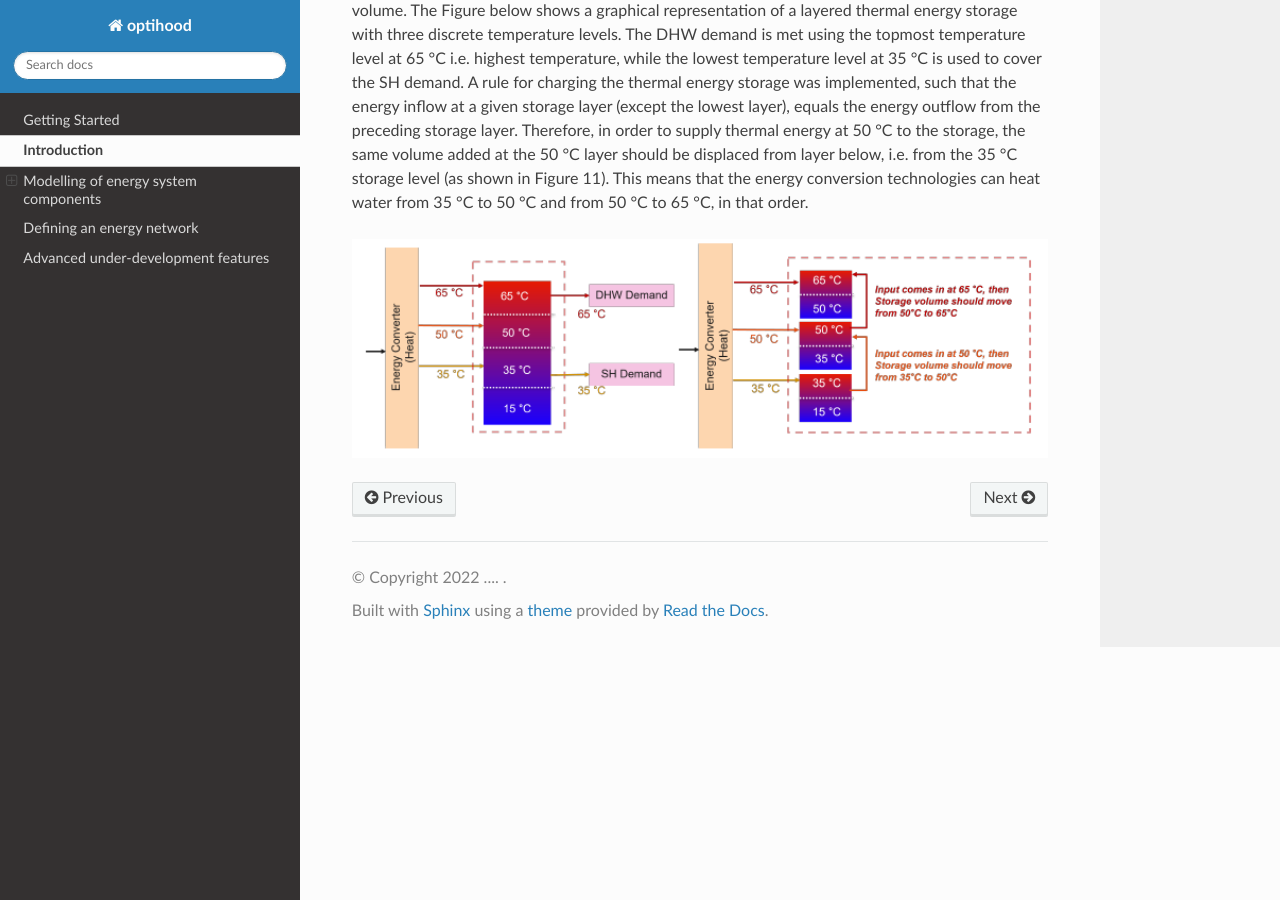
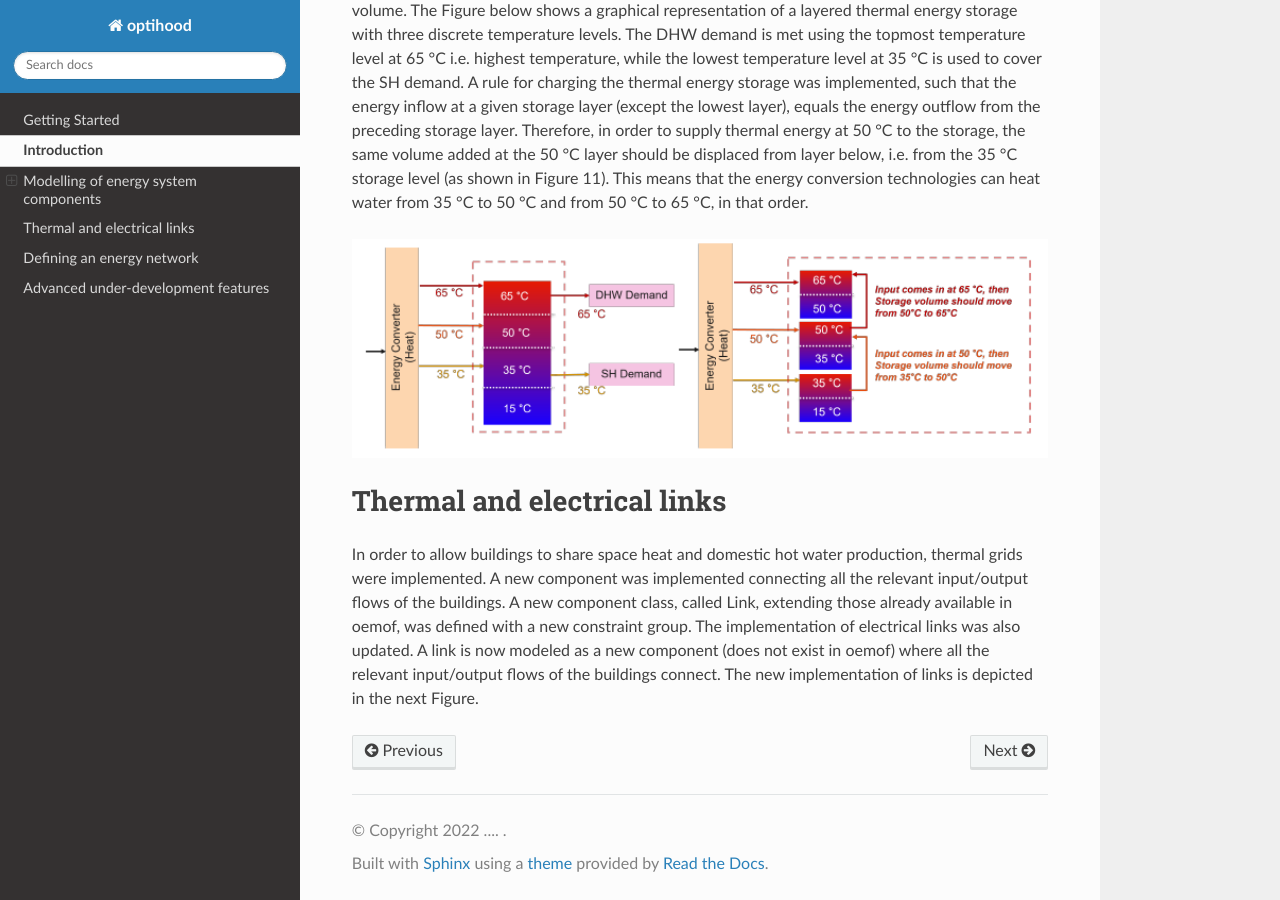
Before and after one commit to SPF-OST/optihood, a Sphinx documentation site: the page built from docs/guide/energy_system_component_models.rst, in a window 1280 px wide and 900 px high, scrolled down 10606 px. Built offline with Sphinx 7.4.7 and the Read the Docs theme 2.0.0, drawn with Linux system fonts in a browser that asks for light colours; pages that are not in the unit, such as notebooks, are missing from menus.

Commit message:
Update energy_system_component_models.rst

```diff
--- a/docs/guide/energy_system_component_models.rst
+++ b/docs/guide/energy_system_component_models.rst
@@ -254,3 +254,13 @@ water from 35 °C to 50 °C and from 50 °C to 65 °C, in that order.
 .. image:: ./resources/multilayer_nrj_component.png
       :width: 800
       :alt: multilayer_nrj_component
+
+
+Thermal and electrical links
+=============================
+
+In order to allow buildings to share space heat and domestic hot water production, thermal grids were implemented.
+A new component was implemented connecting all the relevant input/output flows of the buildings. A new component class, called Link, extending those already available in oemof,
+was defined with a new constraint group. The implementation of electrical links was also updated. A
+link is now modeled as a new component (does not exist in oemof) where all the relevant input/output flows
+of the buildings connect. The new implementation of links is depicted in the next Figure.
```
